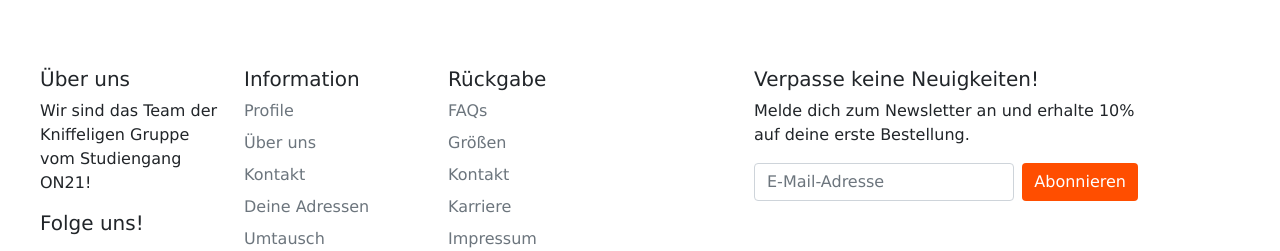
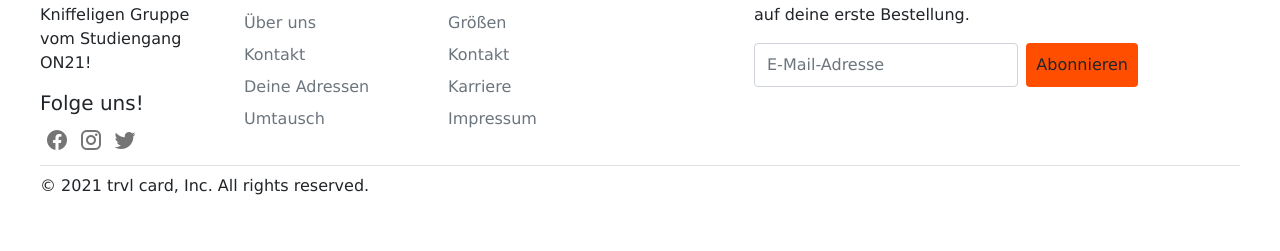
Before and after one commit to on21viktoria/trvl-card, a Vue app: page / in a window 1280 px wide. Shown: the part 1124-1375 px from the top of the page. Built offline with nearby package versions, Linux system fonts and the light colour scheme.

Commit message:
Added social media icons

```diff
--- a/public/trvl-card.css
+++ b/public/trvl-card.css
@@ -6,6 +6,10 @@
   .body {
     min-height: 100%;
   }
+
+.socialmedia {
+  margin: 5px;
+}
 
 .firstcontainer {
   background-color: #fff;
--- a/src/App.vue
+++ b/src/App.vue
@@ -1,9 +1,6 @@
 <template>
   <div>
     <Header></Header>
-    <div class="help">
-    <p id="instanthelp">{{ helpText }}</p>
-    </div>
     <div class="body">
     <Welcome></Welcome>
     <DesignChoice></DesignChoice>
@@ -30,17 +27,5 @@ export default Vue.extend({
     Help,
     Footer,
     Welcome,
-  },
-  data: () => ({ helpText: ''
-  }),
-  methods: {
-    offerInstantHelp() {
-      this.helpText = 'Brauchst du Hilfe?'
-    }
-    },
-    beforeMount() {
-  this.offerInstantHelp()
-  }
-  }
-  );
+  }});
 </script>
--- a/src/components/Footer.vue
+++ b/src/components/Footer.vue
@@ -6,8 +6,10 @@
           <h5>Über uns</h5>
           <p>Wir sind das Team der Kniffeligen Gruppe vom Studiengang ON21!</p>
           <h5>Folge uns!</h5>
-        </div>
-
+          <v-icon class="socialmedia">mdi-facebook</v-icon>
+          <v-icon class="socialmedia">mdi-instagram</v-icon>
+          <v-icon class="socialmedia">mdi-twitter</v-icon>
+          </div>
         <div class="col-2">
           <h5>Information</h5>
           <ul class="nav flex-column">
@@ -62,7 +64,7 @@
                 class="form-control"
                 placeholder="E-Mail-Adresse"
               />
-              <button class="btn btn-primary" type="button">Abonnieren</button>
+              <button class="btn-signup" type="button">Abonnieren</button>
             </div>
           </form>
         </div>
@@ -122,7 +124,7 @@ export default Vue.extend({
         color: #fff;
         border: none;
     }
-‚
+
     .btn-primary:hover {
         background-color:#ff4e00;
         color: black;
```
